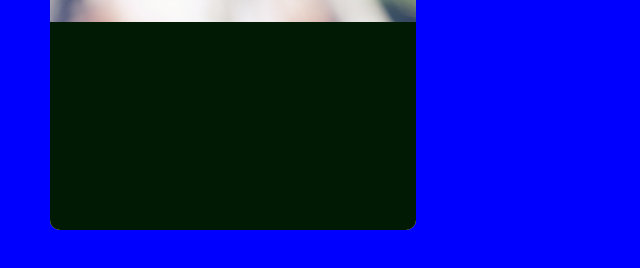
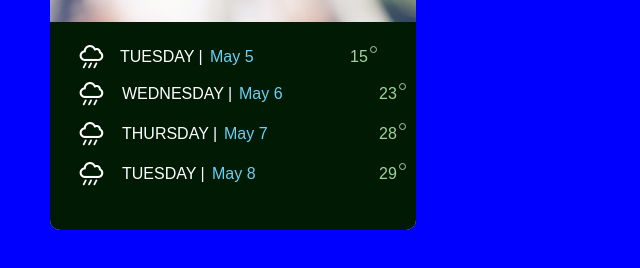
Before and after one commit to lkjhohoi/SWDA-HTML, a plain HTML site: page c6.html in a window 1280 px wide. Shown: the part 346-614 px from the top of the page, without its empty margins (0-640 px from the left). Drawn offline with Linux system fonts and the light colour scheme.

Commit message:
vremeto denes

```diff
--- a/c6.css
+++ b/c6.css
@@ -63,3 +63,87 @@ body {
 .oblak img {
 padding-right: 12px
 }
+
+.vreme1 {
+    width: 321px;
+    height: 10px;
+}
+.vreme1 img {
+    margin-left: 29px;
+    margin-top: 23px;
+}
+
+.tuesday {
+    color: white;
+    margin-left: 70px;
+    margin-top: -25px;
+
+}
+.may {
+    color: #6dcff6;
+    margin-left: 160px;
+    margin-top: -18px;
+}
+.stepen1 {
+    color:#a3d39c;
+    margin-left: 300px;
+    margin-top: -18px
+}
+.krugce {
+    height: 5px;
+    width: 5px;
+    border-radius: 360px;
+    border: 1px solid #a3d39c;
+    margin-left: 320px;
+    margin-top: -20px;
+}
+.vreme2 {
+    width: 321px;
+    height: 10px;
+    margin-top: 50px;
+    margin-left: 29px
+}
+.vreme3 {
+    width: 321px;
+    height: 10px;
+    margin-top: 30px;
+    margin-left: 29px
+
+}
+.vreme4 {
+    width: 321px;
+    height: 10px;
+    margin-top: 30px;
+    margin-left: 29px
+}
+.wednesday {
+    color: white;
+    margin-left: 43px;
+    margin-top: -25px;
+}
+.thursday {
+    color: white;
+    margin-left: 43px;
+    margin-top: -25px;
+}
+.tuesday2 {
+    color: white;
+    margin-left: 43px;
+    margin-top: -25px;
+
+}
+.may2 {
+    color: #6dcff6;
+    margin-left: 160px;
+    margin-top: -18px;
+}
+.may3 {
+    color: #6dcff6;
+    margin-left: 145px;
+    margin-top: -18px;
+}
+.may4 {
+    color: #6dcff6;
+    margin-left: 133px;
+    margin-top: -18px;
+}
--- a/c6.html
+++ b/c6.html
@@ -22,7 +22,36 @@
 
         </div>
 
-         <div class="dolen-del"></div>
+         <div class="dolen-del">
+             <div class="vreme1">
+                 <img src="./vremenska/rain.png"     alt="">
+                 <p class="tuesday"> TUESDAY |</p>
+                 <p class="may">May 5</p>
+                 <p class="stepen1">15</p>
+                 <div class="krugce"></div>
+             </div>
+             <div class="vreme2">
+                <img src="./vremenska/rain.png"     alt="">
+                <p class="wednesday"> WEDNESDAY |</p>
+                <p class="may2">May 6</p>
+                <p class="stepen1">23</p>
+                <div class="krugce"></div>
+            </div>
+            <div class="vreme3">
+                <img src="./vremenska/rain.png"     alt="">
+                <p class="thursday"> THURSDAY |</p>
+                <p class="may3">May 7</p>
+                <p class="stepen1">28</p>
+                <div class="krugce"></div>
+            </div>
+            <div class="vreme4">
+                <img src="./vremenska/rain.png"     alt="">
+                <p class="tuesday2"> TUESDAY |</p>
+                <p class="may4">May 8</p>
+                <p class="stepen1">29</p>
+                <div class="krugce"></div>
+            </div>
+         </div>
      </div>
 
 
```
Also changed, not shown: vremenska/rain.png (added), vremenska/sun .png (added), vremenska/sun.png (added).
